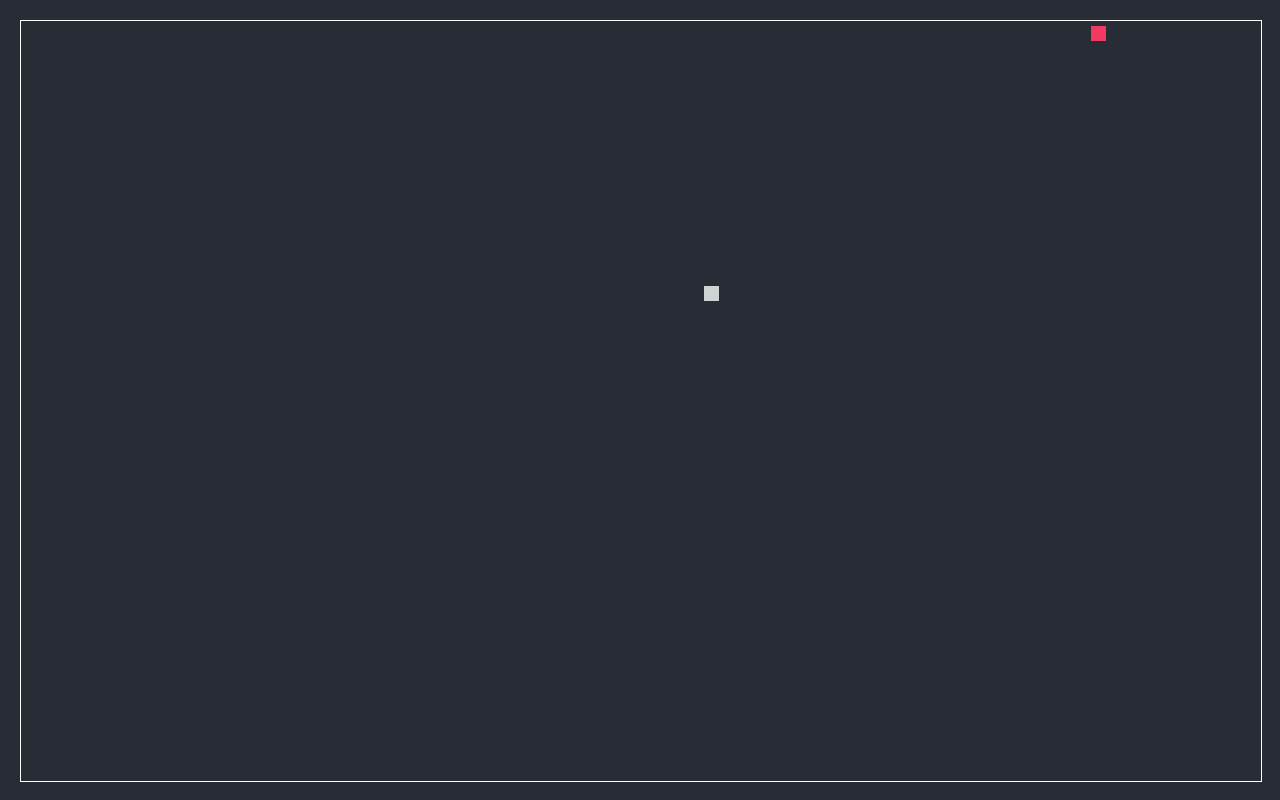
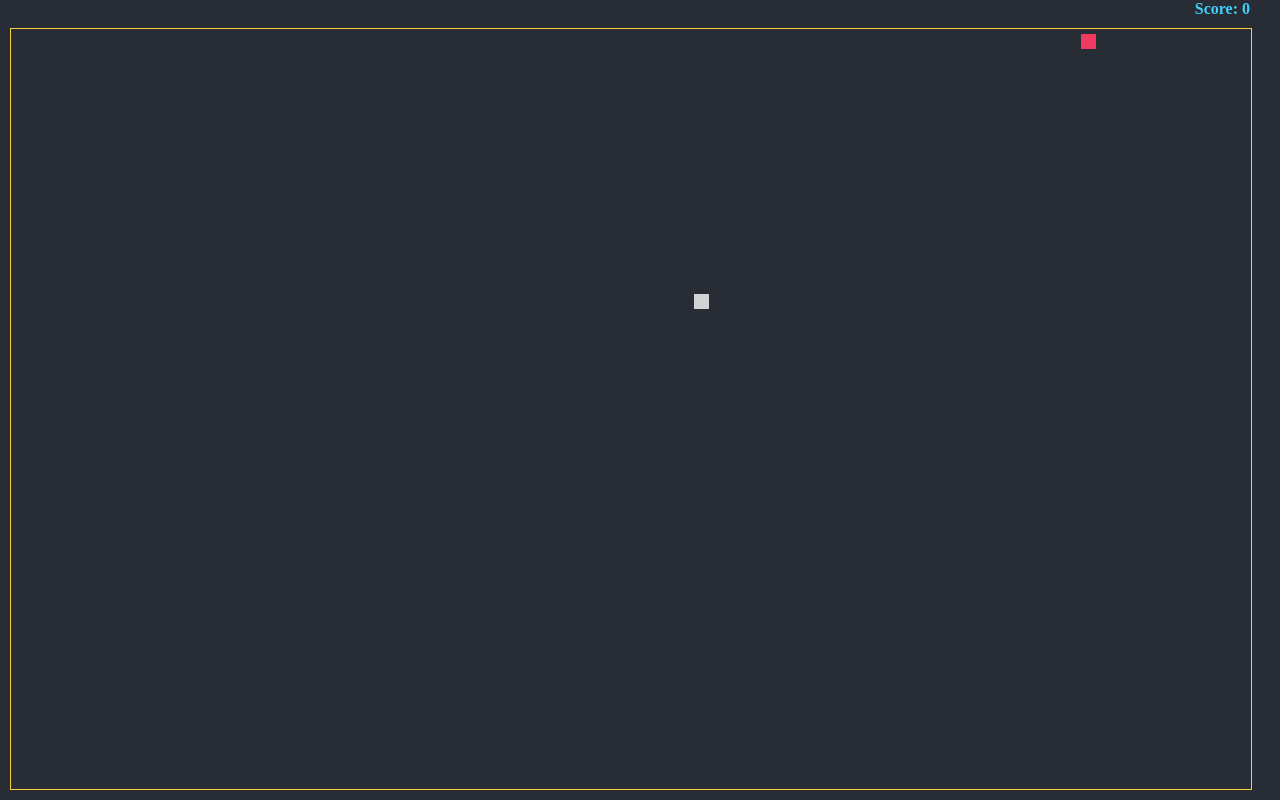
Before and after one commit to vermashubhi4/Up-and-Down, a plain HTML site: page index.html in a window 1280 px wide. Drawn offline with Linux system fonts and the light colour scheme.

Commit message:
added score,made color changes

```diff
--- a/index.html
+++ b/index.html
@@ -6,6 +6,7 @@
     <link rel="stylesheet" href="main.css">
   </head>
   <body>
+    <div id="Score1"><b> Score: </b><span id="score"><b>0</b></span> </div>
     <canvas id="canvas"></canvas>
     <script  src="main.js"></script>
   </body>
--- a/main.css
+++ b/main.css
@@ -7,7 +7,17 @@ html,body{
 }
 
 #canvas{
-  border: 1px solid white;
-  margin-left: 20px;
-  margin-top: 20px;
+  border: 1px solid #F4D03F;
+  margin-left: 10px;
+  margin-top: 10px;
+  padding: 0;
 }
+
+#Score1{
+  text-align:right;
+  margin-top: 0px;
+  margin-bottom: 0px;
+  margin-right: 30px;
+  padding: 0px;
+  color: #43CEFC;
+}
--- a/main.js
+++ b/main.js
@@ -20,7 +20,7 @@ var foodx,foody,foodth=15;
 var snakex=[x];
 var snakey=[y];
 var count=0;
-var arrlen;
+var score=document.getElementById('score');
 
 
 ctx.fillStyle="#f13a62";
@@ -65,16 +65,18 @@ window.onkeydown=function whichKey(event){
 
 function move(){
   var i;
+  //count=count+1;
+  //console.log(x,y,key);
+//  if(count!=1)
+   ctx.clearRect(snakex[snakex.length-1],snakey[snakey.length-1],th,th);
 
-  //console.log(x,y,key);
-  ctx.clearRect(snakex[snakex.length-1],snakey[snakey.length-1],th,th);
-  if(snakex[0]>=canvas.width)
+  if(snakex[0]>canvas.width)
   {
-   snakex[0]=1;
+   snakex[0]=0;
   }
-  if(snakey[0]>=canvas.height)
+  if(snakey[0]>canvas.height)
   {
-     snakey[0]=1;
+     snakey[0]=0;
   }
   if(snakex[0]<0 )
   {
@@ -123,10 +125,13 @@ if((snakex[0]>=foodx && snakex[0]<=foodx+foodth && snakey[0]>=foody && snakey[0]
  }
 
 }
-
+//var c=0;
 function eat()
 {
+  count=count+100;
+  score.innerHTML=count;
   console.log("eat");
+
 //  console.log(foodx,foody,foodx+foodth,foody+foodth);
 //  console.log(x,y,x+th,y+th);
   snakex.push(snakex[snakex.length-1]-15);
```
